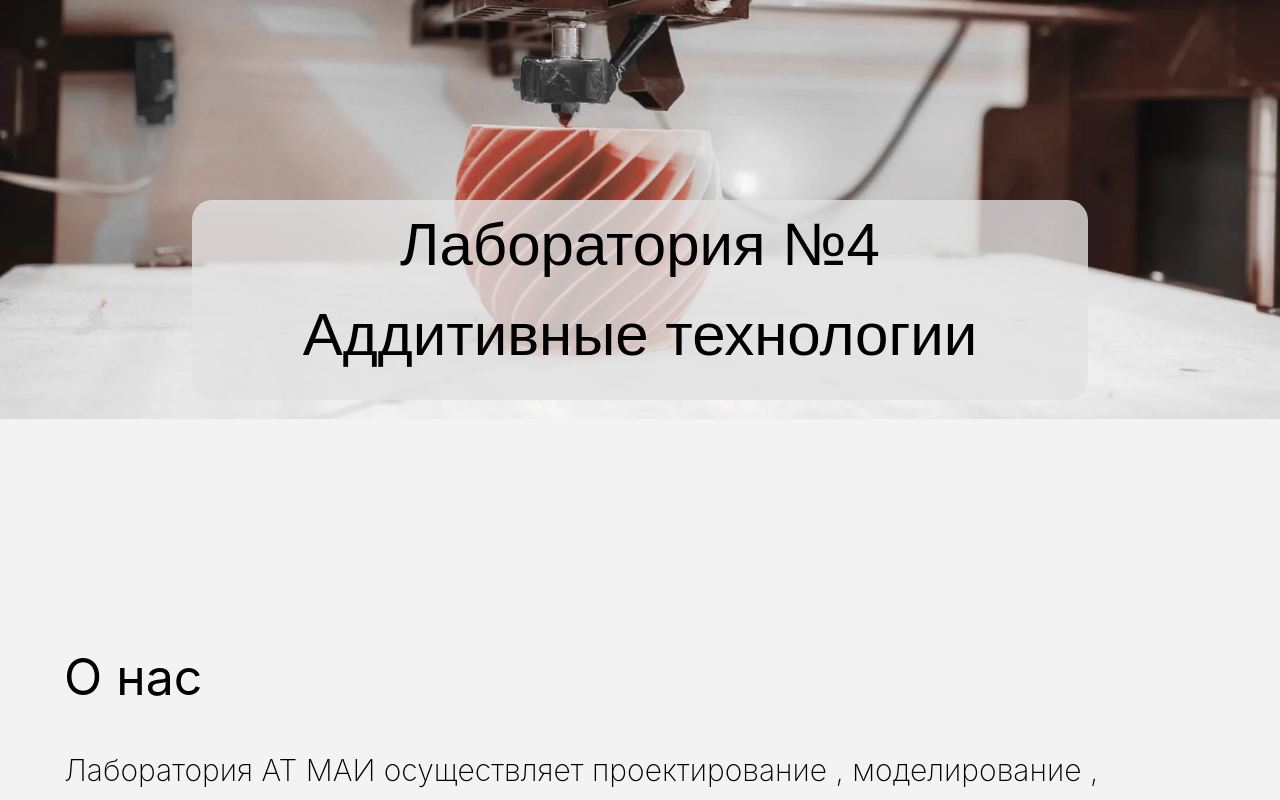
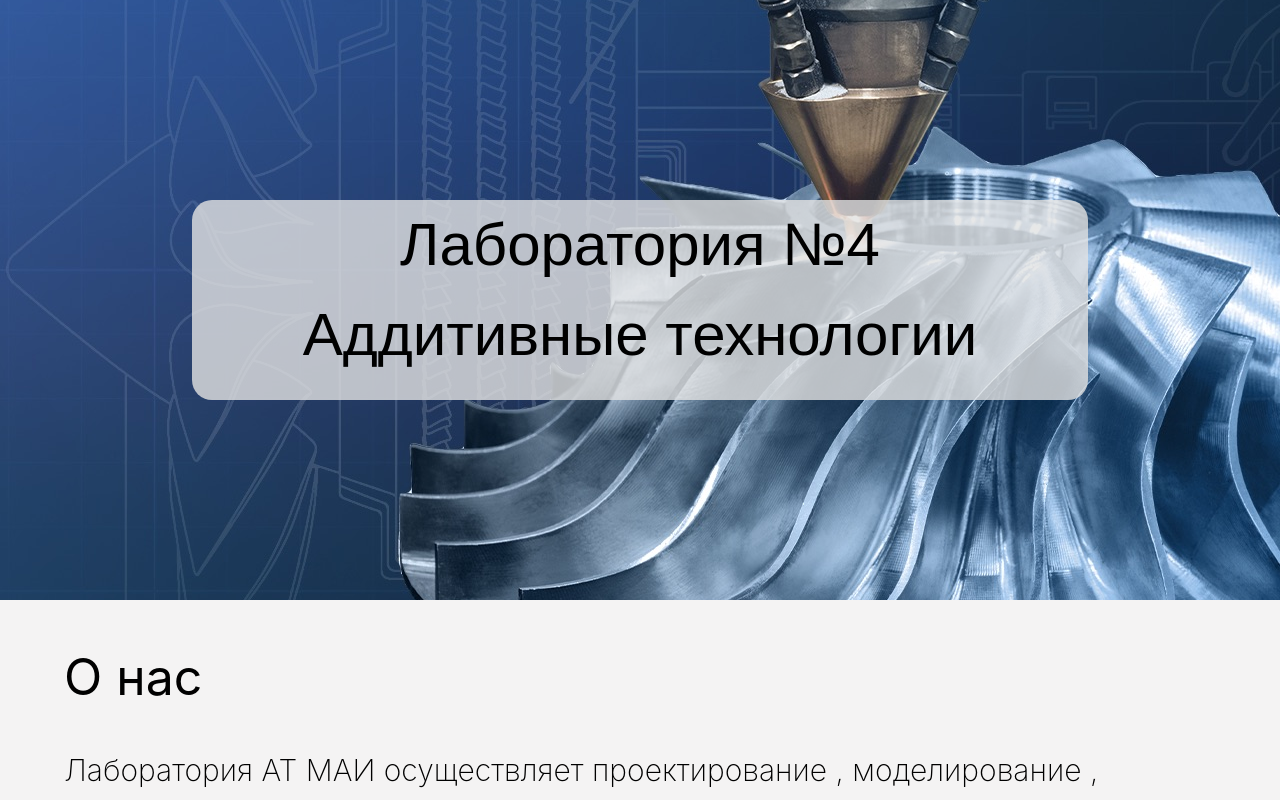
Before and after one commit to Ninzalo/mai, a React (Vite) app: page / in a window 1280 px wide. Shown: the top 800 px of the page. Built offline with nearby package versions, Linux system fonts and the light colour scheme.

Commit message:
feat(header): change header image

```diff
--- a/src/components/Header.css
+++ b/src/components/Header.css
@@ -6,10 +6,10 @@
   overflow: hidden;
 
   img {
-    width: auto;
+    width: var(--header-img-width);
     height: auto;
     display: block;
-    margin: 0;
+    margin: 0 auto;
     margin-top: -270px;
     padding: 0;
   }
--- a/src/components/Header.jsx
+++ b/src/components/Header.jsx
@@ -1,5 +1,5 @@
 import "./Header.css";
-import headerBackground from "../../images/header/1.jpg";
+import headerBackground from "../../images/header/2.jpg";
 
 export default function Header() {
   return (
@@ -7,7 +7,7 @@
       <img
         src={headerBackground}
         alt="header background"
-        style={{ width: "100%" }}
+        style={{ "--header-img-width": window.innerWidth }}
       />
       <div className="info-block">
         <h1 className="main-text">Лаборатория №4</h1>
```
Also changed, not shown: images/header/2.jpg (renamed from images/header/2.jpeg).
